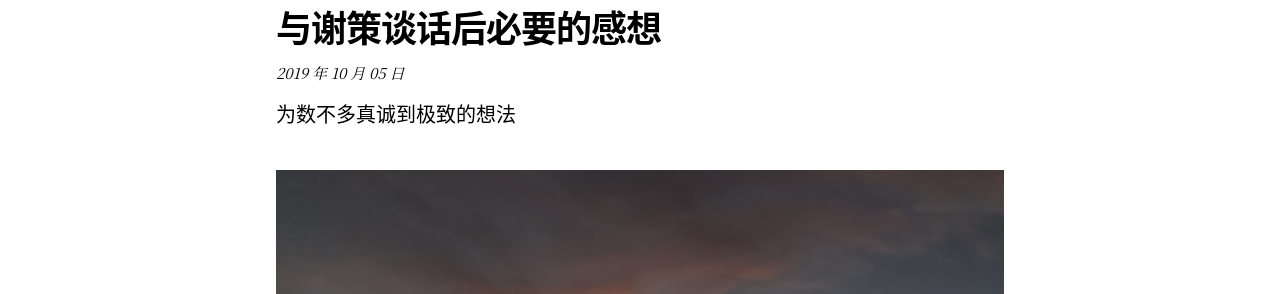
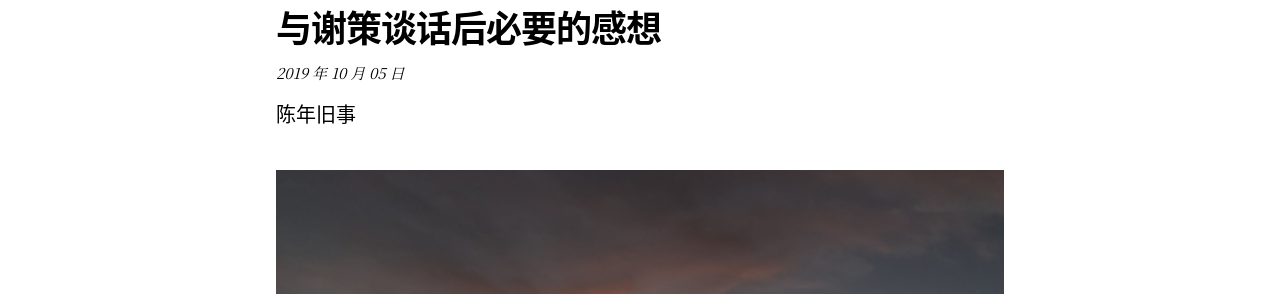
Before and after one commit to emperor110/emperor110.github.io, a Jekyll site: the page built from index.md, in a window 1280 px wide. Shown: the part 1066-1360 px from the top of the page. Built offline with Jekyll 4.4.1, drawn with Linux system fonts in a browser that asks for light colours; nearby versions of some CDN libraries.

Commit message:
Update 2019-10-05-my-fourth-article.md

```diff
--- a/_posts/2019-10-05-my-fourth-article.md
+++ b/_posts/2019-10-05-my-fourth-article.md
@@ -3,7 +3,7 @@ title: "与谢策谈话后必要的感想"
 image:
   path: /assets/images/4.jpg
   thumbnail: /assets/images/4-400x200.jpg
-excerpt: "为数不多真诚到极致的想法"
+excerpt: "陈年旧事"
 categories:
   - 历史遗留问题
 ---
```
